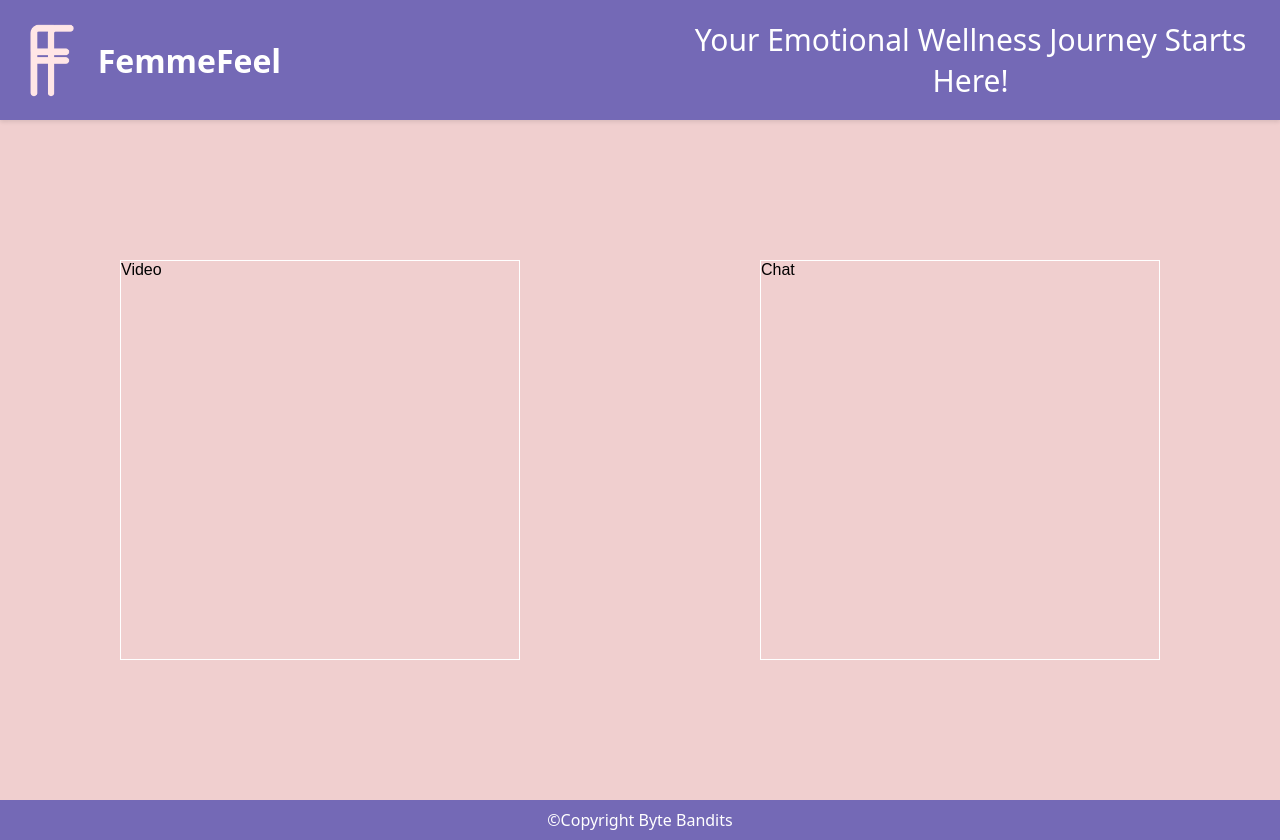
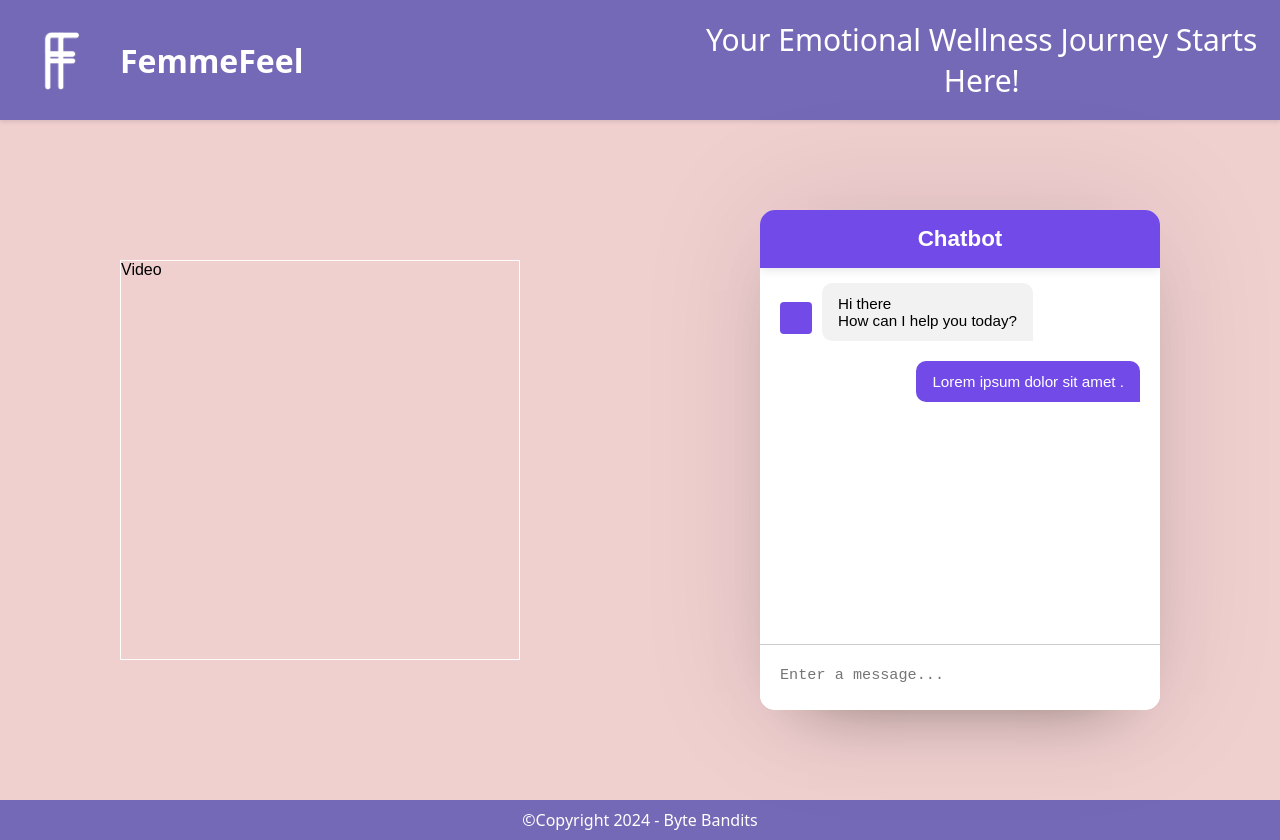
Before and after one commit to siddharthj14/FemmeFeel, a React (Vite) app: page / in a window 1280 px wide. Built offline with nearby package versions, Linux system fonts and the light colour scheme; a web font is replaced by a local one.

Commit message:
Chatbot UI

```diff
--- a/src/Chat.css
+++ b/src/Chat.css
@@ -1,5 +1,112 @@
-.chatBot{
-    height: 400px;
-    width: 400px;
-    border: 1px solid white;
+.chatBot {
+  height: 500px;
+  width: 400px;
+  background: #fff;
+  border-radius: 15px;
+  box-shadow: 0 0 128px rgba(0, 0, 0, 0.102),
+    0 32px 64px -48px rgba(0, 0, 0, 0.5);
+  overflow: hidden;
+  position: relative;
 }
+
+header {
+  background-color: #724ae8;
+  padding: 16px 0;
+  text-align: center;
+  color: #fff;
+  box-shadow: 0 2px 10px rgba(0, 0, 0, 0.1);
+}
+
+header h2 {
+  color: #fff;
+  font-size: 1.4rem;
+}
+
+.chatbox {
+  overflow-y: auto;
+  padding: 15px 20px 70px;
+}
+
+.chat {
+  display: flex;
+  list-style: none;
+}
+
+.incoming span {
+  height: 32px;
+  width: 32px;
+  color: #fff;
+  align-self: flex-end;
+  background-color: #724ae8;
+  text-align: center;
+  line-height: 32px;
+  border-radius: 4px;
+  margin: 0 10px 7px 0;
+  cursor: default;
+}
+.outgoing {
+  justify-content: flex-end;
+  margin: 20px 0;
+}
+.chat p {
+  background-color: #724ae8;
+  padding: 12px 16px;
+  font-size: 0.95rem;
+  border-radius: 10px 10px 0 10px;
+  color: #fff;
+  max-width: 75%;
+}
+
+.incoming p {
+  color: #000;
+  background-color: #f2f2f2;
+  border-radius: 10px 10px 0 10px;
+}
+
+.chat-input {
+  display: flex;
+  gap: 5px;
+  background-color: #fff;
+  padding: 5px 20px;
+  border-top: 1px solid #ccc;
+  position: absolute;
+  bottom: 0;
+  width: 100%;
+}
+
+textarea {
+  height: 55px;
+  width: 100%;
+  max-height: 180px;
+  border: none;
+  outline: none;
+  font-size: 0.95rem;
+  resize: none;
+  padding: 16px 15px 16px 0;
+  width: 100%;
+}
+
+.chat-input span {
+  color: #724ae8;
+  font-size: 1.35rem;
+  align-self: flex-end;
+  height: 55px;
+  line-height: 55px;
+  cursor: pointer;
+  visibility: hidden;
+}
+textarea:valid ~ span {
+  visibility: visible;
+}
+
+.chatbot :where(.chatbox, textarea)::-webkit-scrollbar {
+  width: 6px;
+}
+.chatbot :where(.chatbox, textarea)::-webkit-scrollbar-track {
+  background: #fff;
+  border-radius: 25px;
+}
+.chatbot :where(.chatbox, textarea)::-webkit-scrollbar-thumb {
+  background: #ccc;
+  border-radius: 25px;
+}
--- a/src/Chat.jsx
+++ b/src/Chat.jsx
@@ -1,7 +1,28 @@
-import "./Chat.css"
+import "./Chat.css";
 
-function Chat(){
-    return(<div className="chatBot">Chat</div>);
+function Chat() {
+  return (
+    <div className="chatBot">
+      <header>
+        <h2>Chatbot</h2>
+      </header>
+      <ul className="chatbox">
+        <li className="chat incoming">
+          <span className="material-symbols-outlined"></span>
+          <p>
+            Hi there <br></br>How can I help you today?
+          </p>
+        </li>
+        <li className="chat outgoing">
+          <p>Lorem ipsum dolor sit amet .</p>
+        </li>
+      </ul>
+      <div className="chat-input">
+        <textarea placeholder="Enter a message..." required></textarea>
+        <span id="send-btn">&#10148;</span>
+      </div>
+    </div>
+  );
 }
 
 export default Chat;
--- a/src/Footer.jsx
+++ b/src/Footer.jsx
@@ -2,7 +2,7 @@ import "./Footer.css";
 function Footer() {
   return (
     <div className="footer skranji-regular">
-      <p>&copy;Copyright Byte Bandits</p>
+      <p>&copy;Copyright 2024 - Byte Bandits</p>
     </div>
   );
 }
```
Also changed, not shown: src/assets/logo.png.
